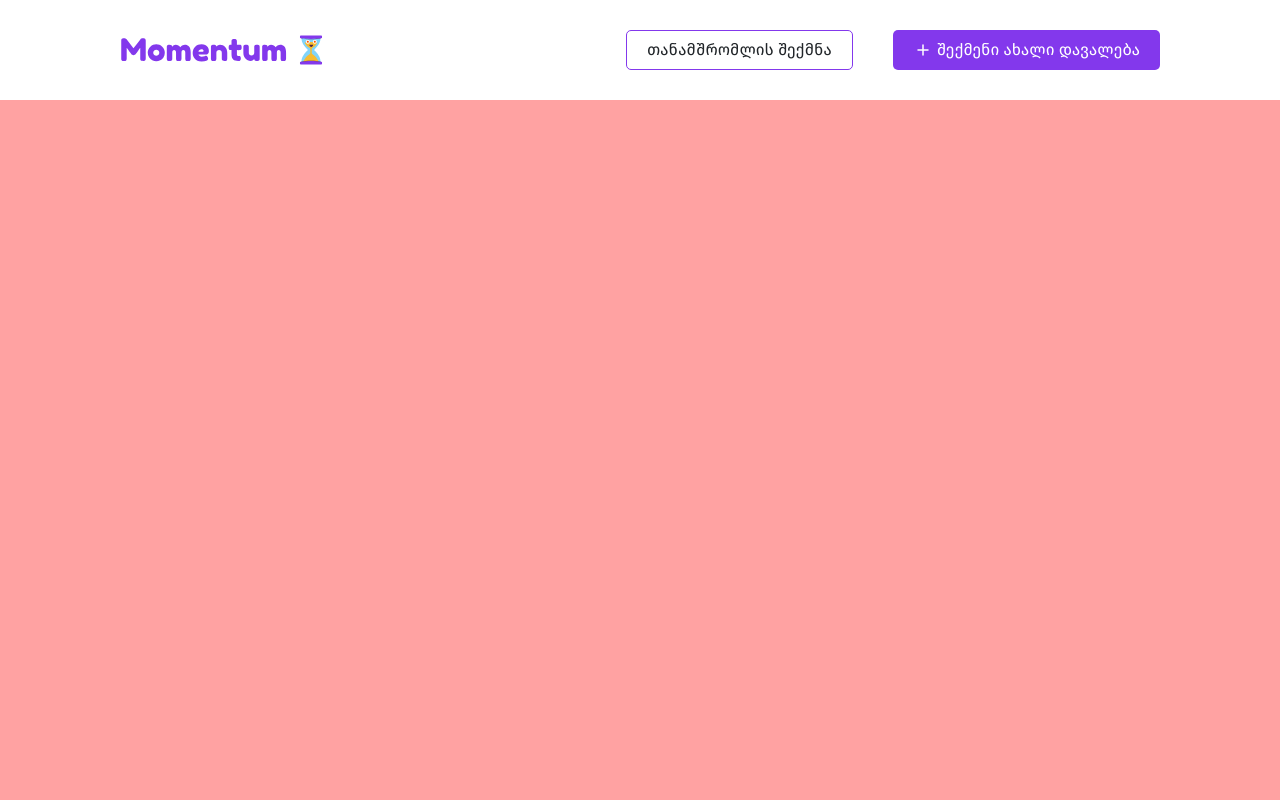
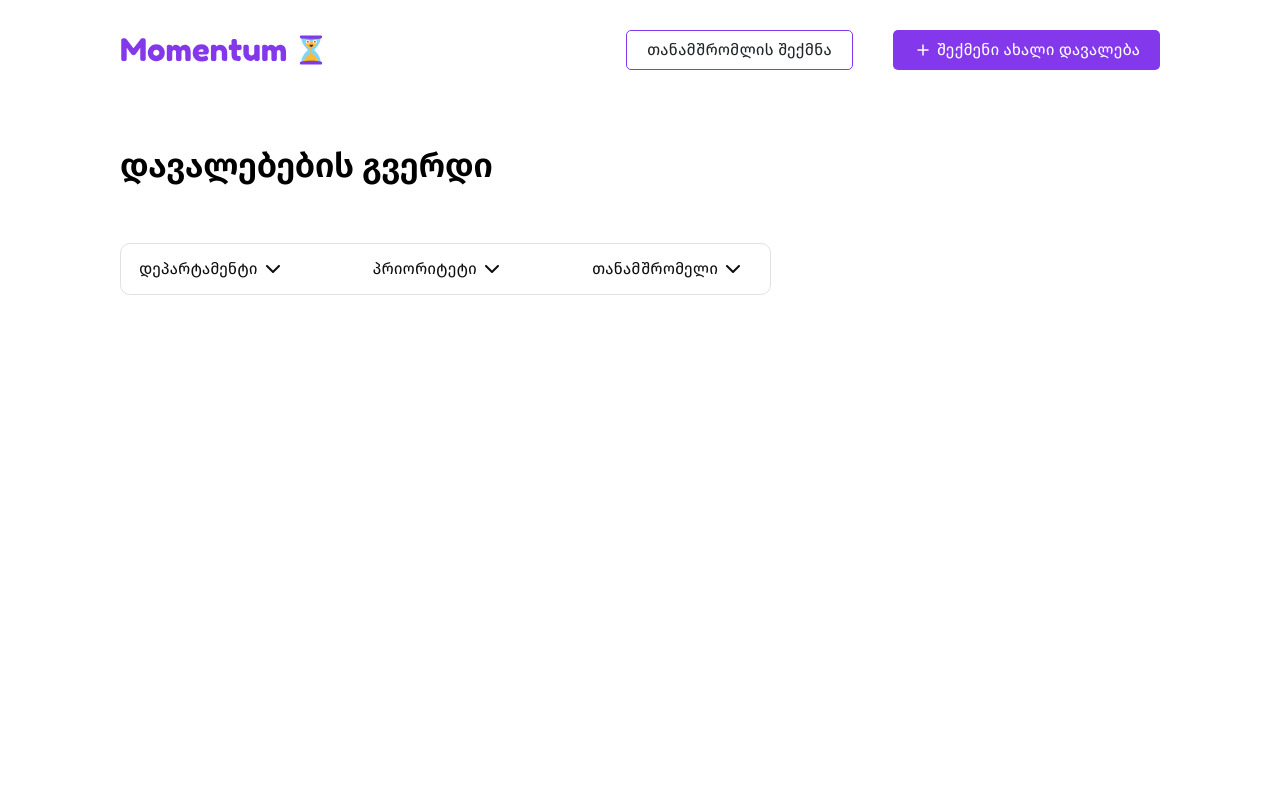
Before and after one commit to elenetskitishvili/momentum, a Next.js app: page / in a window 1280 px wide. Shown: the top 800 px of the page. Built offline with nearby package versions, Linux system fonts and the light colour scheme.

Commit message:
feat: create filters component and update header styles

```diff
--- a/src/app/globals.css
+++ b/src/app/globals.css
@@ -6,5 +6,8 @@ body {
 
 @theme {
   --color-primary: #8338ec;
+  --color-primary-light: #8f4cee;
   --color-primary-text: #212529;
+  --color-dark-text: #0d0f10;
+  --color-border-grey: #dee2e6;
 }
--- a/src/app/layout.tsx
+++ b/src/app/layout.tsx
@@ -66,7 +66,7 @@ export default function RootLayout({
     <html lang="en" className={firaGo.variable}>
       <body className="">
         <Header />
-        <main>{children}</main>
+        <main className="max-w-[1920px] mx-auto px-[120px]">{children}</main>
       </body>
     </html>
   );
--- a/src/app/page.tsx
+++ b/src/app/page.tsx
@@ -1,5 +1,10 @@
+import Filters from "@/components/Filters";
+
 export default function Home() {
   return (
-    <section className="max-w-[1920px] mx-auto bg-red-300 h-[1000px]"></section>
+    <section className="max-w-[1920px] mx-auto h-[1000px] mt-[140px]">
+      <h1 className="text-[34px] font-semibold">დავალებების გვერდი</h1>
+      <Filters />
+    </section>
   );
 }
--- /dev/null
+++ b/src/components/ArrowIcon.tsx
@@ -0,0 +1,26 @@
+import React from "react";
+
+type ArrowIconProps = React.SVGProps<SVGSVGElement> & {
+  color?: string;
+};
+
+export default function ArrowIcon({
+  color = "currentColor",
+  ...props
+}: ArrowIconProps) {
+  return (
+    <svg
+      width="14"
+      height="8"
+      viewBox="0 0 14 8"
+      fill="none"
+      xmlns="http://www.w3.org/2000/svg"
+      {...props}
+    >
+      <path
+        d="M1.70711 0.292893C1.31658 -0.0976311 0.683417 -0.0976311 0.292893 0.292893C-0.0976311 0.683417 -0.0976311 1.31658 0.292893 1.70711L6.29289 7.70711C6.68342 8.09763 7.31658 8.09763 7.70711 7.70711L13.7071 1.70711C14.0976 1.31658 14.0976 0.683417 13.7071 0.292893C13.3166 -0.0976311 12.6834 -0.0976311 12.2929 0.292893L7 5.58579L1.70711 0.292893Z"
+        fill={color}
+      />
+    </svg>
+  );
+}
--- /dev/null
+++ b/src/components/Filters.tsx
@@ -0,0 +1,20 @@
+import ArrowIcon from "./ArrowIcon";
+
+export default function Filters() {
+  return (
+    <div className="inline-flex items-center gap-[45px] border border-border-grey rounded-[10px] w-auto mt-[52px] mb-[79px]">
+      <div className="flex items-center gap-2 cursor-pointer pl-[18px] pr-[30px] py-[13px] text-dark-text hover:text-primary transition-colors duration-200 ease-in-out">
+        <span className="text-base font-normal">დეპარტამენტი</span>
+        <ArrowIcon />
+      </div>
+      <div className="flex items-center gap-2 cursor-pointer pl-[18px] pr-[30px] py-[13px] text-dark-text hover:text-primary transition-colors duration-200 ease-in-out">
+        <span className="text-base font-normal">პრიორიტეტი</span>
+        <ArrowIcon />
+      </div>
+      <div className="flex items-center gap-2 cursor-pointer pl-[18px] pr-[30px] py-[13px] text-dark-text hover:text-primary transition-colors duration-200 ease-in-out">
+        <span className="text-base font-normal">თანამშრომელი</span>
+        <ArrowIcon />
+      </div>
+    </div>
+  );
+}
--- a/src/components/Header.tsx
+++ b/src/components/Header.tsx
@@ -2,19 +2,16 @@ import Image from "next/image";
 
 export default function Header() {
   return (
-    <header className="max-w-[1920px] mx-auto px-[120px] flex items-center justify-between">
-      {/* LOGO */}
+    <header className="fixed top-0 left-0 w-full z-50 bg-white">
+      <div className="max-w-[1920px] mx-auto px-[120px] flex items-center justify-between">
         <Image src="/icons/logo.svg" alt="Logo" width={210} height={38} />
 
-      {/* BUTTONS */}
         <div className="py-[30px] flex items-center gap-10">
-        {/* CREATE EMPLOYEE */}
-        <button className="py-[11px] px-5 text-base font-normal leading-[100%] rounded-[5px] border border-primary text-primary-text cursor-pointer">
+          <button className="py-[11px] px-5 text-base font-normal leading-[100%] rounded-[5px] border border-primary text-primary-text cursor-pointer hover:text-primary transition-colors duration-200 ease-in-out">
             თანამშრომლის შექმნა
           </button>
 
-        {/* CREATE TASK */}
-        <button className="flex items-center gap-1 px-5 text-base font-normal leading-[100%] bg-primary text-white rounded-[5px] cursor-pointer">
+          <button className="flex items-center gap-1 px-5 text-base font-normal leading-[100%] bg-primary text-white rounded-[5px] cursor-pointer hover:bg-primary-light transition-colors duration-200 ease-in-out">
             <Image
               src="/icons/plus-icon.svg"
               alt="plus icon"
@@ -24,6 +21,7 @@ export default function Header() {
             <span className="py-[12px]">შექმენი ახალი დავალება</span>
           </button>
         </div>
+      </div>
     </header>
   );
 }
```
Lines whose indentation alone changed are shown as unchanged.
